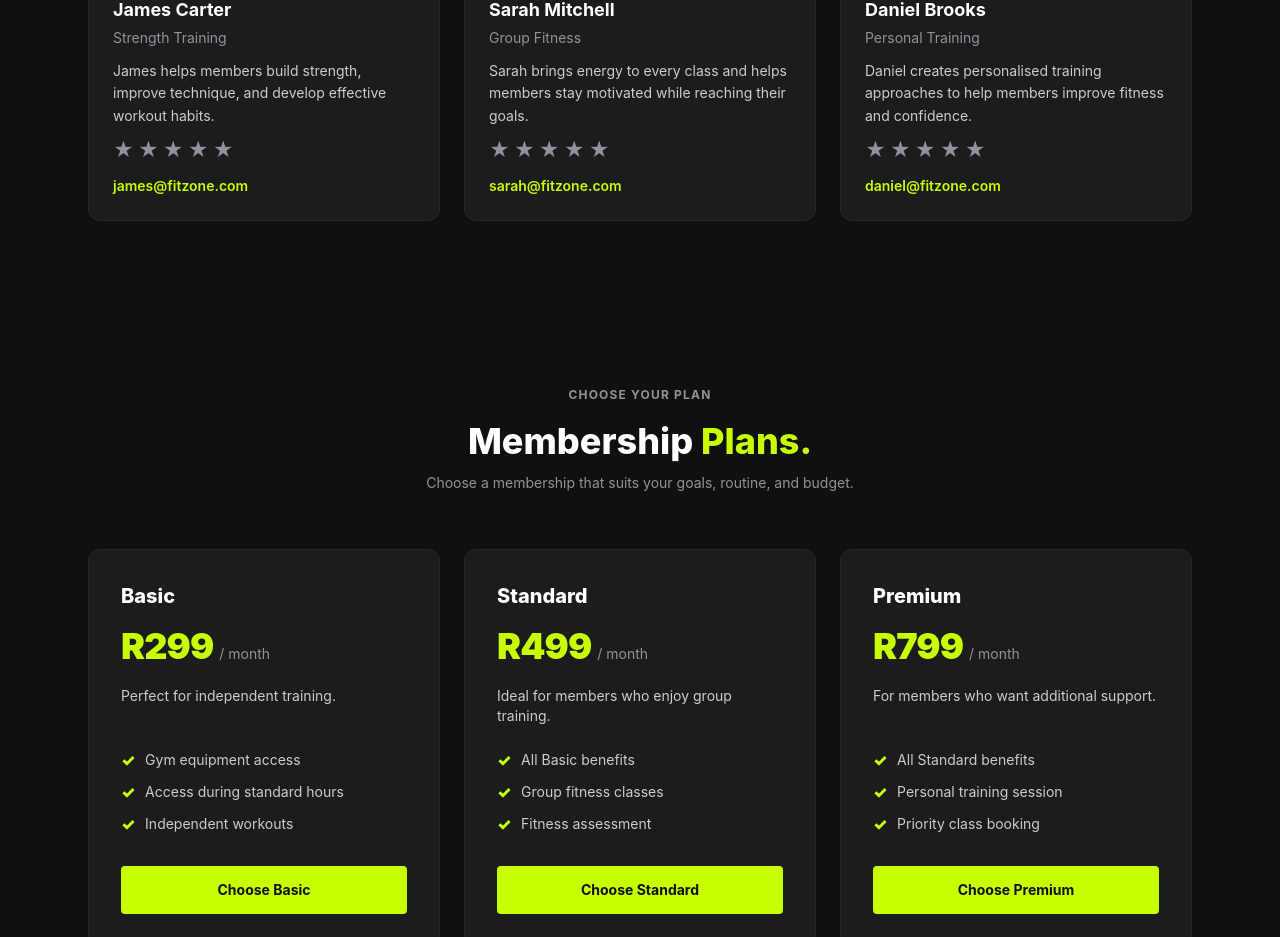
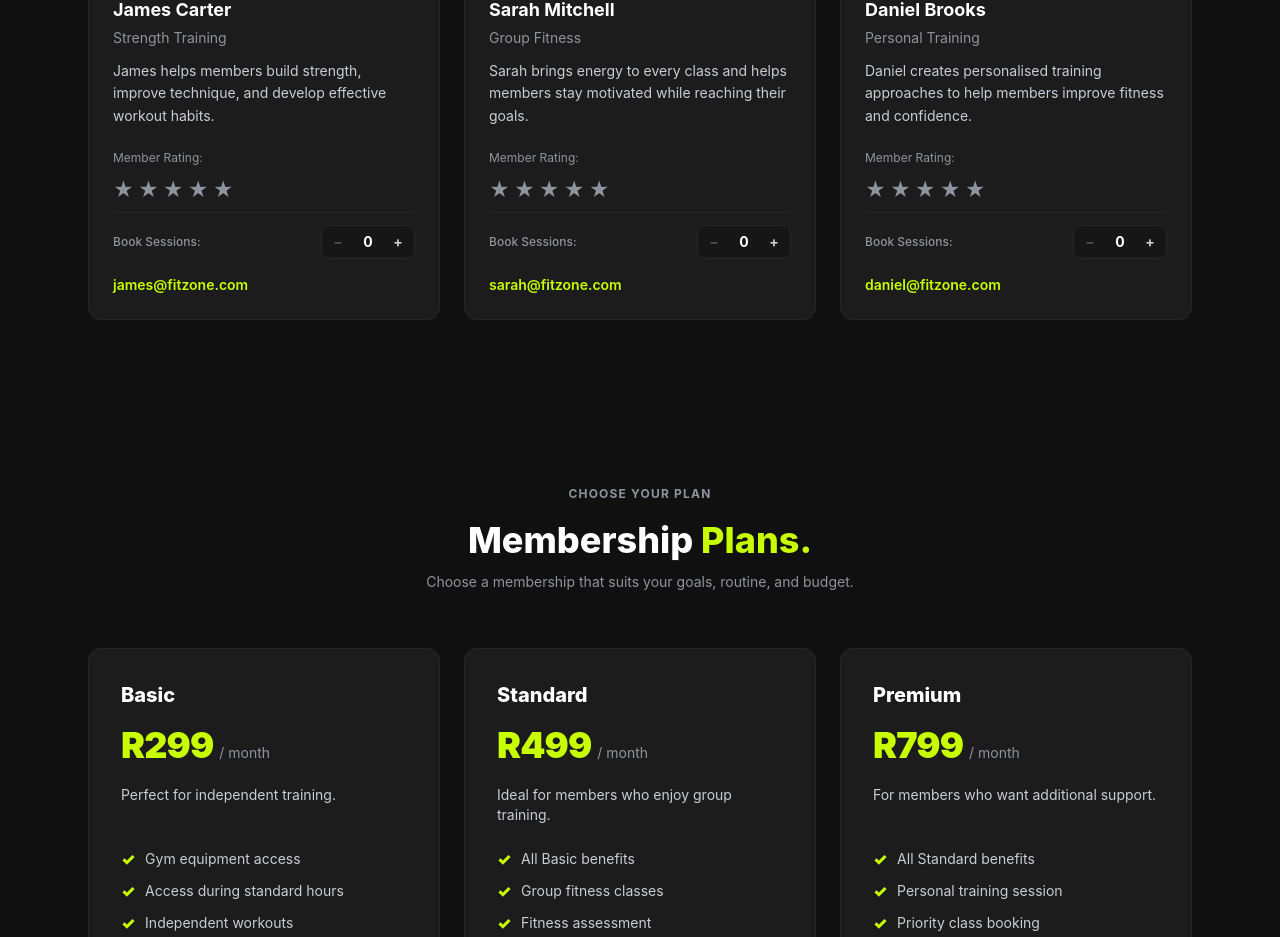
Before and after one commit to amooesther/Mayerfield-practicum-assignment1-Esther-amoo, a React (Vite) app: page / in a window 1280 px wide. Shown: the part 2331-3268 px from the top of the page. Built offline with nearby package versions, Linux system fonts and the light colour scheme.

Commit message:
feat: add controlled QuantityStepper component reused per item

```diff
--- a/src/App.jsx
+++ b/src/App.jsx
@@ -10,9 +10,14 @@ import Footer from './components/Footer';
 function App() {
   const [trainerFilter, setTrainerFilter] = useState('All');
   const [ratings, setRatings] = useState({});
+  const [sessions, setSessions] = useState({});
 
   function handleRating(trainerId, value) {
     setRatings((prev) => ({ ...prev, [trainerId]: value }));
+  }
+
+  function handleSessionChange(trainerId, count) {
+    setSessions((prev) => ({ ...prev, [trainerId]: count }));
   }
 
   return (
@@ -27,6 +32,8 @@ function App() {
           onFilterChange={setTrainerFilter}
           ratings={ratings}
           onRate={handleRating}
+          sessions={sessions}
+          onSessionChange={handleSessionChange}
         />
         <MembershipPlans />
       </main>
@@ -34,4 +41,5 @@ function App() {
     </div>
   );
 }
+
 export default App;
--- /dev/null
+++ b/src/components/QuantityStepper.jsx
@@ -0,0 +1,34 @@
+// Controlled component — parent owns the state, passes value + onChange
+// Same pattern as demonstrated in lecture (QuantityStepper)
+function QuantityStepper({ value = 0, onChange, min = 0, max = 10, label = 'Weekly Sessions' }) {
+  return (
+    <div className="flex items-center justify-between mt-3 pt-3 border-t border-border">
+      <span className="text-xs text-text-muted font-medium">{label}:</span>
+      <div className="inline-flex items-center rounded-lg border border-border bg-[#161616] p-0.5">
+        <button
+          type="button"
+          onClick={() => onChange(Math.max(min, value - 1))}
+          disabled={value <= min}
+          aria-label="Decrease quantity"
+          className="w-7 h-7 flex items-center justify-center rounded text-sm font-bold text-text-secondary hover:text-accent hover:bg-card disabled:opacity-30 disabled:cursor-not-allowed transition-colors"
+        >
+          −
+        </button>
+        <span className="w-8 text-center text-sm font-bold text-text-primary">
+          {value}
+        </span>
+        <button
+          type="button"
+          onClick={() => onChange(Math.min(max, value + 1))}
+          disabled={value >= max}
+          aria-label="Increase quantity"
+          className="w-7 h-7 flex items-center justify-center rounded text-sm font-bold text-text-secondary hover:text-accent hover:bg-card disabled:opacity-30 disabled:cursor-not-allowed transition-colors"
+        >
+          +
+        </button>
+      </div>
+    </div>
+  );
+}
+
+export default QuantityStepper;
--- a/src/components/StarRating.jsx
+++ b/src/components/StarRating.jsx
@@ -1,21 +1,31 @@
-// Controlled component — parent owns the state, passes value+onChange
-function StarRating({ value, onChange, max = 5 }) {
+// Controlled component — parent owns the state, passes value + onChange
+function StarRating({ value = 0, onChange, max = 5 }) {
   return (
-    <div className="flex gap-1 mt-3">
+    <div className="flex items-center gap-2 mt-3">
+      <div className="flex gap-1" role="radiogroup" aria-label="Trainer rating">
         {Array.from({ length: max }, (_, i) => i + 1).map((star) => (
           <button
             key={star}
             type="button"
             onClick={() => onChange(star)}
-          aria-label={`Rate ${star} star${star > 1 ? 's' : ''}`}
+            aria-label={`Rate ${star} of ${max} stars`}
+            aria-checked={star === value}
+            role="radio"
             className={`text-xl leading-none transition-colors ${
-            star <= value ? 'text-accent' : 'text-text-muted'
+              star <= value ? 'text-accent' : 'text-text-muted hover:text-accent/60'
             }`}
           >
             ★
           </button>
         ))}
       </div>
+      {value > 0 && (
+        <span className="text-xs text-text-muted font-medium">
+          ({value}/{max})
+        </span>
+      )}
+    </div>
   );
 }
+
 export default StarRating;
--- a/src/components/TrainerBio.jsx
+++ b/src/components/TrainerBio.jsx
@@ -1,18 +1,32 @@
 import { useState } from 'react';
 import { trainers } from '../data';
 import StarRating from './StarRating';
+import QuantityStepper from './QuantityStepper';
 
 const FILTER_OPTIONS = ['All', 'Strength', 'Group', 'Personal'];
 
-function TrainerBio({ filter: externalFilter, onFilterChange: externalOnFilterChange, ratings = {}, onRate }) {
+function TrainerBio({
+  filter: externalFilter,
+  onFilterChange: externalOnFilterChange,
+  ratings = {},
+  onRate,
+  sessions = {},
+  onSessionChange,
+}) {
   // Real filter on the main grid, built with useState
   const [selectedCategory, setSelectedCategory] = useState('All');
   const [localRatings, setLocalRatings] = useState({});
+  const [localSessions, setLocalSessions] = useState({});
 
   // Support both lifted state (via props from App) and local component state
   const activeFilter = externalFilter !== undefined ? externalFilter : selectedCategory;
   const currentRatings = ratings && Object.keys(ratings).length > 0 ? ratings : localRatings;
+  const currentSessions = sessions && Object.keys(sessions).length > 0 ? sessions : localSessions;
+
   const handleRate = onRate || ((id, val) => setLocalRatings((prev) => ({ ...prev, [id]: val })));
+  const handleSessionChange =
+    onSessionChange ||
+    ((id, count) => setLocalSessions((prev) => ({ ...prev, [id]: count })));
 
   const handleFilterClick = (category) => {
     setSelectedCategory(category);
@@ -80,10 +94,20 @@ function TrainerBio({ filter: externalFilter, onFilterChange: externalOnFilterCh
                   <p className="text-text-muted text-sm mb-3">{trainer.role}</p>
                   <p className="text-text-secondary text-sm leading-relaxed flex-1">{trainer.bio}</p>
 
-                  {/* Controlled StarRating per trainer */}
-                  <StarRating
-                    value={currentRatings[trainer.id] || 0}
-                    onChange={(val) => handleRate(trainer.id, val)}
+                  {/* Controlled component #1: StarRating reused per item */}
+                  <div className="mt-4">
+                    <span className="text-xs text-text-muted">Member Rating:</span>
+                    <StarRating
+                      value={currentRatings[trainer.id] || 0}
+                      onChange={(val) => handleRate(trainer.id, val)}
+                    />
+                  </div>
+
+                  {/* Controlled component #2: QuantityStepper reused per item */}
+                  <QuantityStepper
+                    value={currentSessions[trainer.id] || 0}
+                    onChange={(count) => handleSessionChange(trainer.id, count)}
+                    label="Book Sessions"
                   />
 
                   <a
@@ -101,4 +125,5 @@ function TrainerBio({ filter: externalFilter, onFilterChange: externalOnFilterCh
     </section>
   );
 }
+
 export default TrainerBio;
```
Lines whose indentation alone changed are shown as unchanged.
